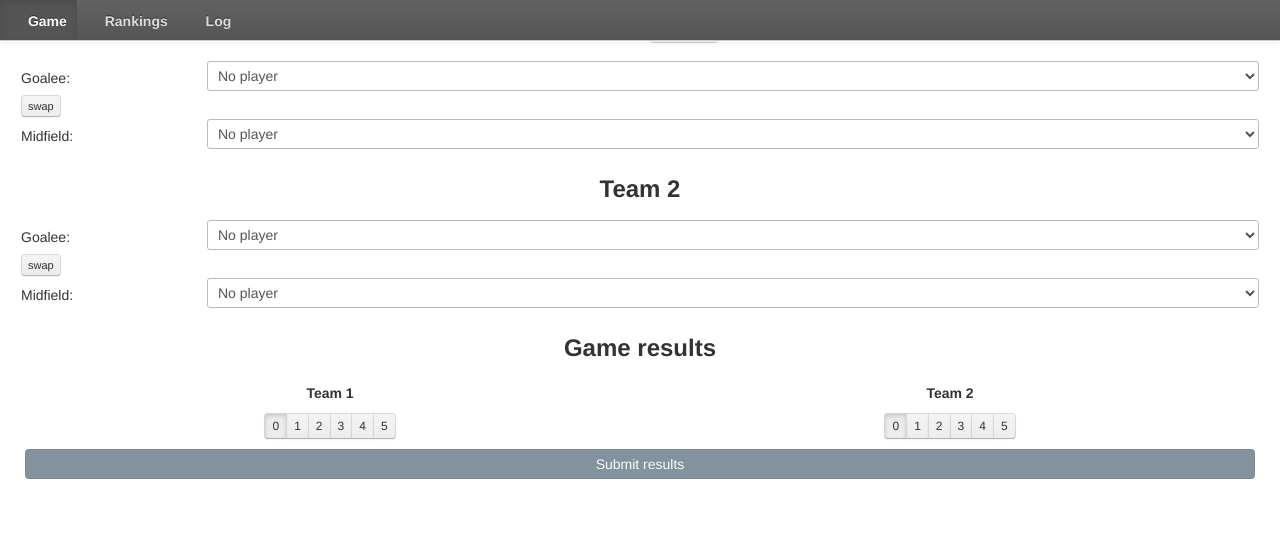
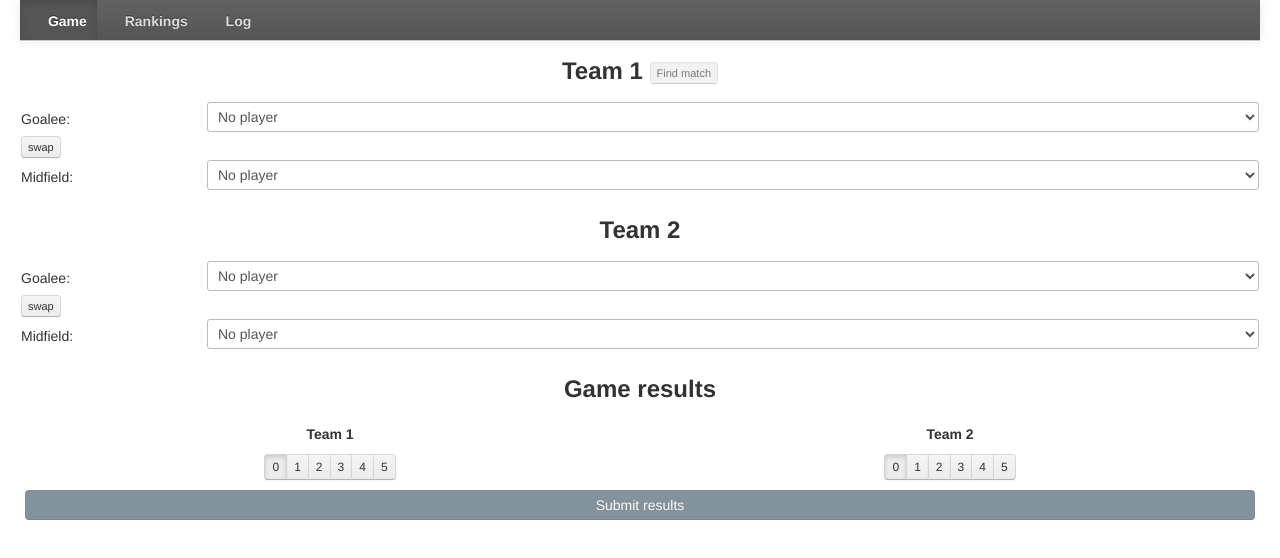
Before and after one commit to extesy/foosball, a plain HTML site: page index.html in a window 1280 px wide. Drawn offline with Linux system fonts and the light colour scheme; no server answers.

Commit message:
Fixed top navbar position for wide screens

```diff
--- a/index.html
+++ b/index.html
@@ -14,7 +14,7 @@
 <body>
 
 <div class="tabbable container-fluid">
-  <div class="navbar navbar-fixed-top navbar-inverse">
+  <div class="navbar navbar-fixed-top navbar-inverse" style="position:static">
     <div class="navbar-inner">
       <ul class="nav">
         <li class="active"><a href="#game" data-toggle="tab"><i class="icon-edit"></i> Game</a></li>
```
